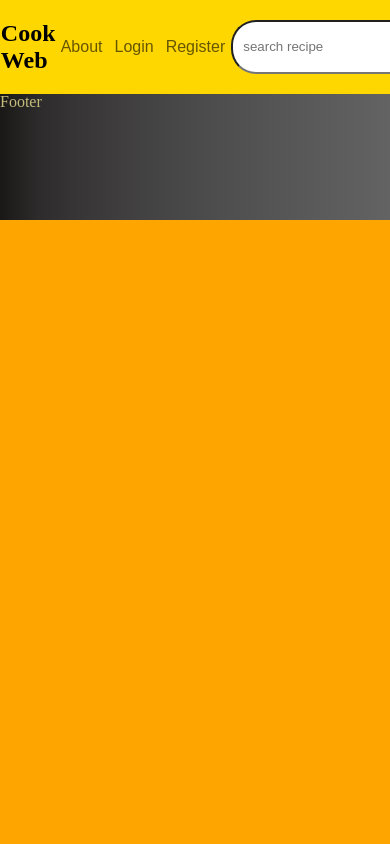
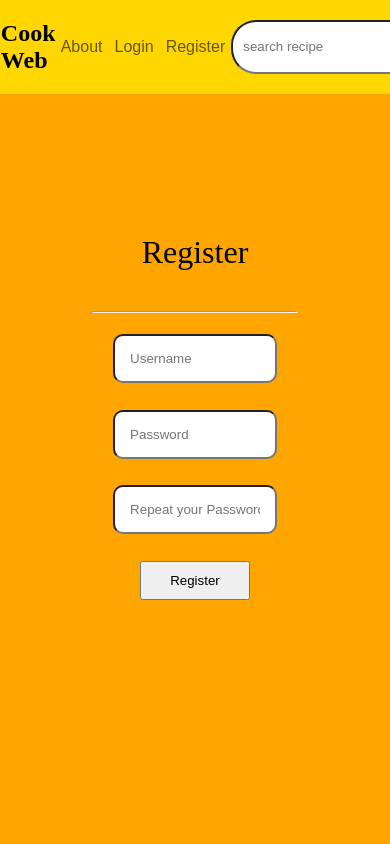
Before and after one commit to dickykintano1/firstwebsite, a React (Create React App) app in the folder FrontEnd/cook-web/: page /register in a window 390 px wide. Shown: the top 844 px of the page. Built offline with nearby package versions, Linux system fonts and the light colour scheme.

Commit message:
Added Register Page, and some fixes
Register Page added, fixes of visual alignment for mobile devices

```diff
--- a/FrontEnd/cook-web/src/components/css/Footer.css
+++ b/FrontEnd/cook-web/src/components/css/Footer.css
@@ -5,6 +5,7 @@
     left: 0;
     right: 0;
     bottom: 0;
+    /* margin-top: auto; */
 }
 
 .footer-wrapper {
--- a/FrontEnd/cook-web/src/components/css/Login.css
+++ b/FrontEnd/cook-web/src/components/css/Login.css
@@ -1,22 +1,25 @@
 body{
     background-color: orange;
+    /* min-height: 100vh; */
     /* height: 85vh; */
 }
 
 .input-container{
     display: grid;
     grid-template-columns: 1fr;
+    margin: 15vh 15%;
     /* padding-bottom: 16.75em; */
     /* margin: 2em 25%; */
     /* padding: 25px 45%; */
 }
 
 .input{
-    margin: 1em 28em;
+    margin: 1em 20%;
     padding: 15px;
+    border-radius: 10px;
 }
 
 .button{
-    margin: 1em 30em;
+    margin: 1em 30%;
     padding: 10px;
 }
--- a/FrontEnd/cook-web/src/components/pages/Login.js
+++ b/FrontEnd/cook-web/src/components/pages/Login.js
@@ -3,7 +3,7 @@ import '../css/Login.css'
 
 function Login() {
   return (
-    <div className=''>
+    <div className='css2'>
       <form className='input-container' action=''>
         <p className='general-text'>Login</p>
         <hr className='general-line'></hr>
--- a/FrontEnd/cook-web/src/components/pages/Register.js
+++ b/FrontEnd/cook-web/src/components/pages/Register.js
@@ -2,7 +2,31 @@ import React from 'react';
 
 function Register() {
   return (
-    <div>Register</div>
+    <div className='css2'>
+      <form className='input-container' action=''>
+        <p className='general-text'>Register</p>
+        <hr className='general-line'></hr>
+        <input
+          className='input'
+          type='username'
+          placeholder='Username'
+        />
+        <input
+          className='input'
+          type='password1'
+          placeholder='Password'
+        />
+        <input
+          className='input'
+          type='password2'
+          placeholder='Repeat your Password'
+        />
+        <button
+          className='button'
+          type='submit'
+        >Register</button>
+      </form>
+    </div>
   )
 }
 
```
